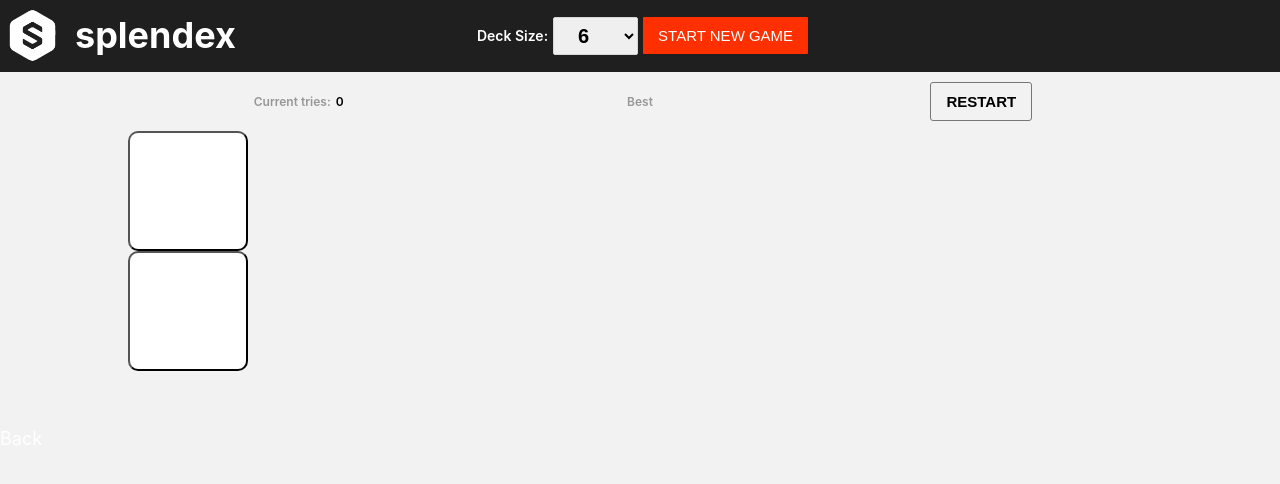
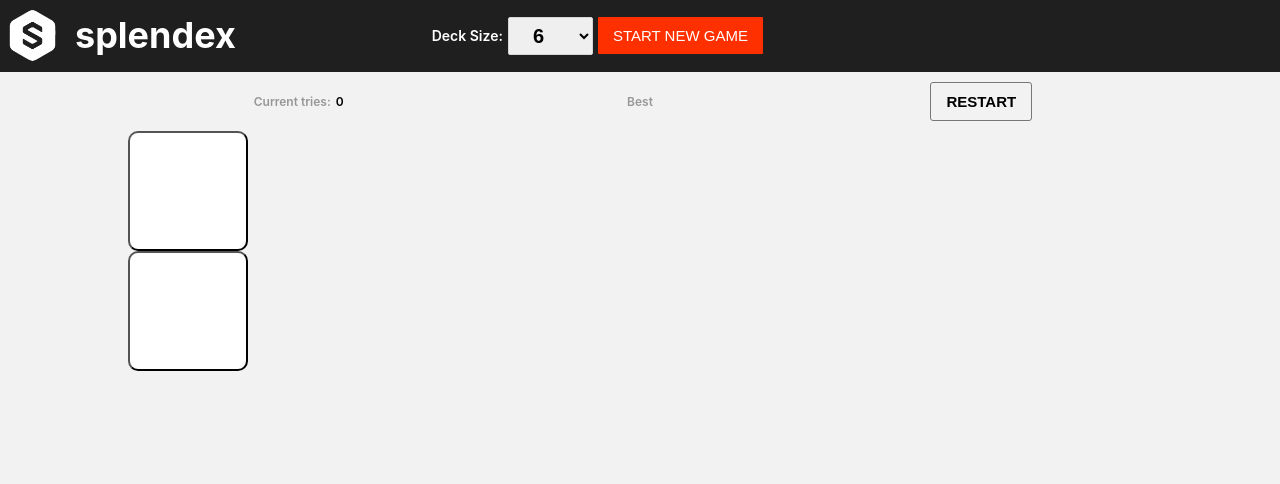
Before and after one commit to swiss1111/card-matching-game, a Next.js app: page /1 in a window 1280 px wide. Shown: the top 484 px of the page. Built offline with nearby package versions, Linux system fonts and the light colour scheme.

Commit message:
Home link refactor

```diff
--- a/components/layout/layout.module.css
+++ b/components/layout/layout.module.css
@@ -17,7 +17,16 @@
   flex: 1;
 }
 
-.leftSection {
+.headerHomeLink {
+  display: flex;
+  align-items: center;
+}
+
+.headerHomeLink:hover {
+  text-decoration: none;
+}
+
+.centerSection {
   flex: 1;
 }
 
--- a/components/layout/layout.tsx
+++ b/components/layout/layout.tsx
@@ -7,7 +7,7 @@ import {LayoutProps} from "../../types/gameTypes";
 
 export const siteTitle = 'Card matching game';
 
-export default function Layout({children, home, centerSection}: LayoutProps) {
+export default function Layout({children, centerSection}: LayoutProps) {
     return (
         <div className={styles.container}>
             <Head>
@@ -16,6 +16,7 @@ export default function Layout({children, home, centerSection}: LayoutProps) {
             </Head>
             <header className={styles.header}>
                 <div className={styles.leftSection}>
+                    <Link href="/" className={styles.headerHomeLink}>
                         <Image
                             width={65}
                             height={65}
@@ -24,6 +25,7 @@ export default function Layout({children, home, centerSection}: LayoutProps) {
                             alt="logo"
                         />
                         <h1 className={styles.headerTitle}>splendex</h1>
+                    </Link>
                 </div>
                 <div className={styles.centerSection}>
                     {centerSection}
@@ -32,13 +34,6 @@ export default function Layout({children, home, centerSection}: LayoutProps) {
                 </div>
             </header>
             <main className={styles.mainContainer}>{children}</main>
-            <footer>
-                {!home && (
-                    <div className={styles.backToHome}>
-                        <Link href="/">Back</Link>
-                    </div>
-                )}
-            </footer>
         </div>
     )
 }
--- a/pages/index.tsx
+++ b/pages/index.tsx
@@ -19,7 +19,7 @@ export default function Game() {
     }
 
     return (
-        <Layout home>
+        <Layout>
             <h2 className={styles.landingPageTitle}>Splendex Memory Game</h2>
             <DeckSizeDropDown size={deckSize} onSelect={changeDeckSize}/>
             <Button onClick={newGame} title="Start new game" style={styles.landingNewGame}/>
--- a/types/gameTypes.ts
+++ b/types/gameTypes.ts
@@ -34,6 +34,5 @@ export type DeckSizeDropDownProps = {
 
 export type LayoutProps = {
     children: React.ReactNode
-    home?: boolean
     centerSection?: ReactNode
 }
```
Lines whose indentation alone changed are shown as unchanged.
